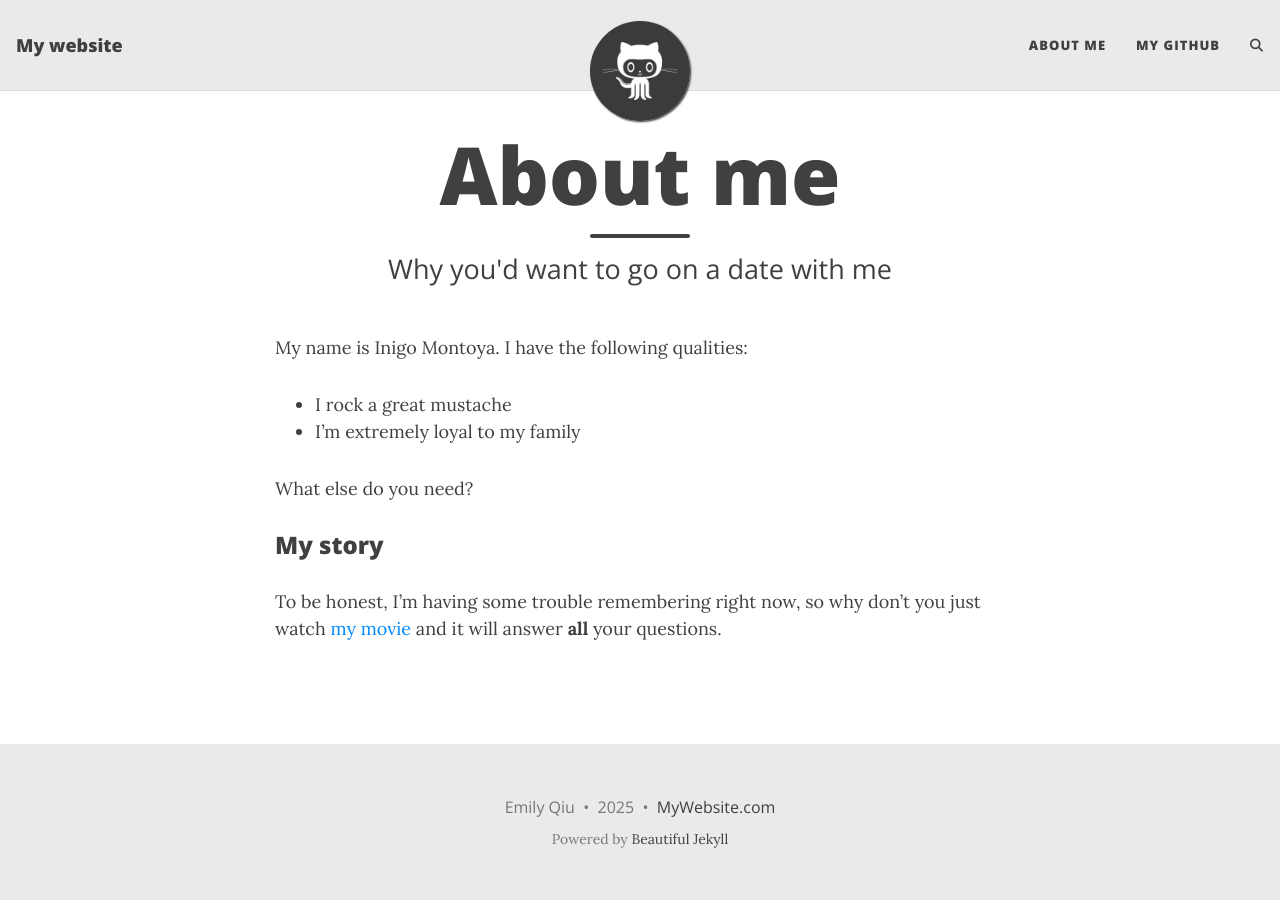
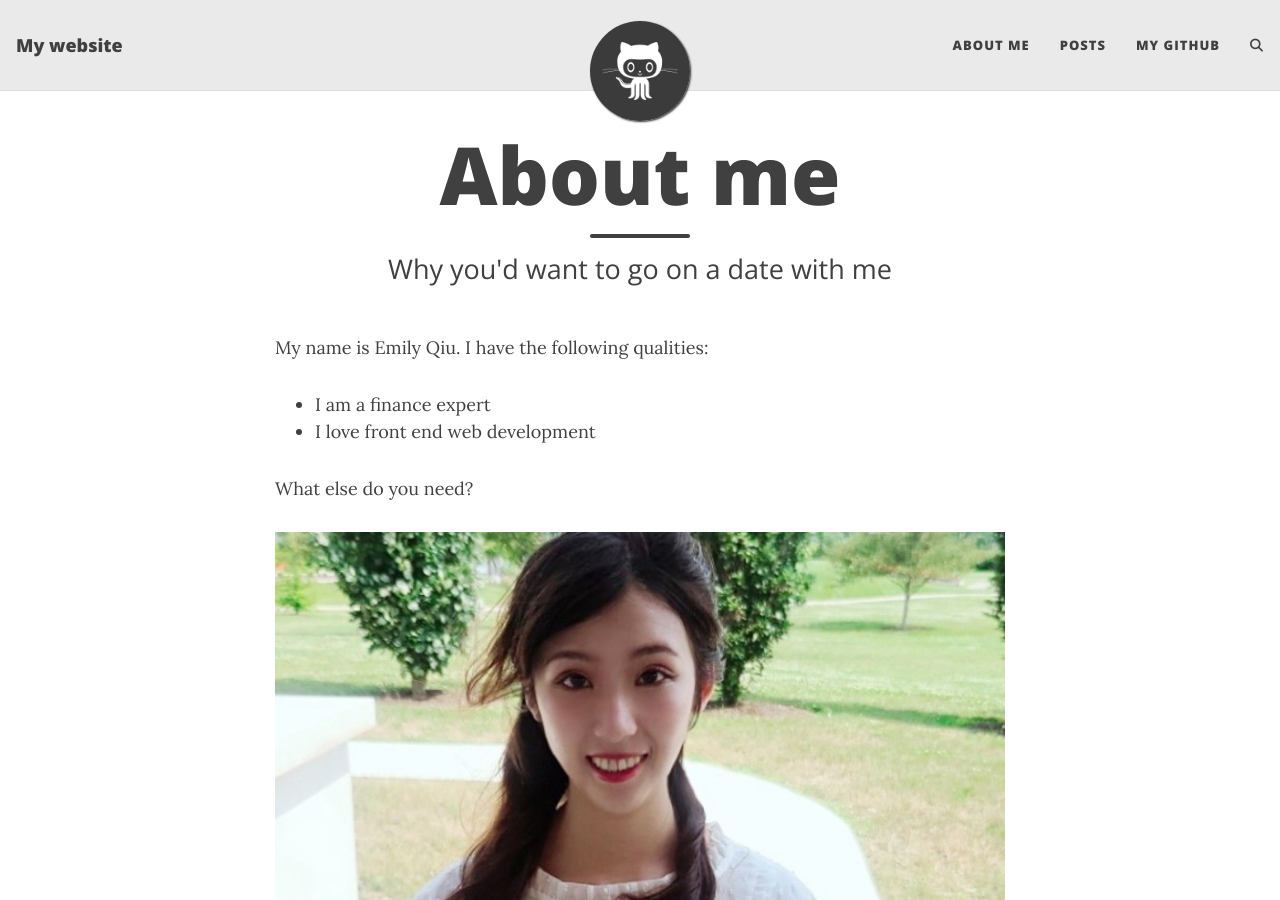
Before and after one commit to yiraqiu/yiraqiu.github.io, a Jekyll site: the page built from aboutme.md, in a window 1280 px wide and 900 px high. Built offline with Jekyll 4.4.1, drawn with Linux system fonts in a browser that asks for light colours; comment, search, counter and statistics services are not loaded.

Commit message:
Update a photo

```diff
--- a/_config.yml
+++ b/_config.yml
@@ -24,6 +24,7 @@ navbar-links:
   # Resources:
     # - Beautiful Jekyll: "https://beautifuljekyll.com"
     # - Learn markdown: "https://www.markdowntutorial.com/"
+  Posts: "https://yiraqiu.github.io/tags"
   My GitHub: "https://github.com/yiraqiu"
   # Author's home: "https://deanattali.com"
 
--- a/aboutme.md
+++ b/aboutme.md
@@ -4,13 +4,15 @@ title: About me
 subtitle: Why you'd want to go on a date with me
 ---
 
-My name is Inigo Montoya. I have the following qualities:
+My name is Emily Qiu. I have the following qualities:
 
-- I rock a great mustache
-- I'm extremely loyal to my family
+- I am a finance expert
+- I love front end web development
 
 What else do you need?
 
+![Crepe](/assets/img/person_profile.jpeg)
+
 ### My story
-
-To be honest, I'm having some trouble remembering right now, so why don't you just watch [my movie](https://en.wikipedia.org/wiki/The_Princess_Bride_%28film%29) and it will answer **all** your questions.
+<!--
+To be honest, I'm having some trouble remembering right now, so why don't you just watch [my movie](https://en.wikipedia.org/wiki/The_Princess_Bride_%28film%29) and it will answer **all** your questions. -->
```
Also changed, not shown: assets/img/person_profile.jpeg (added), 8 other files.
